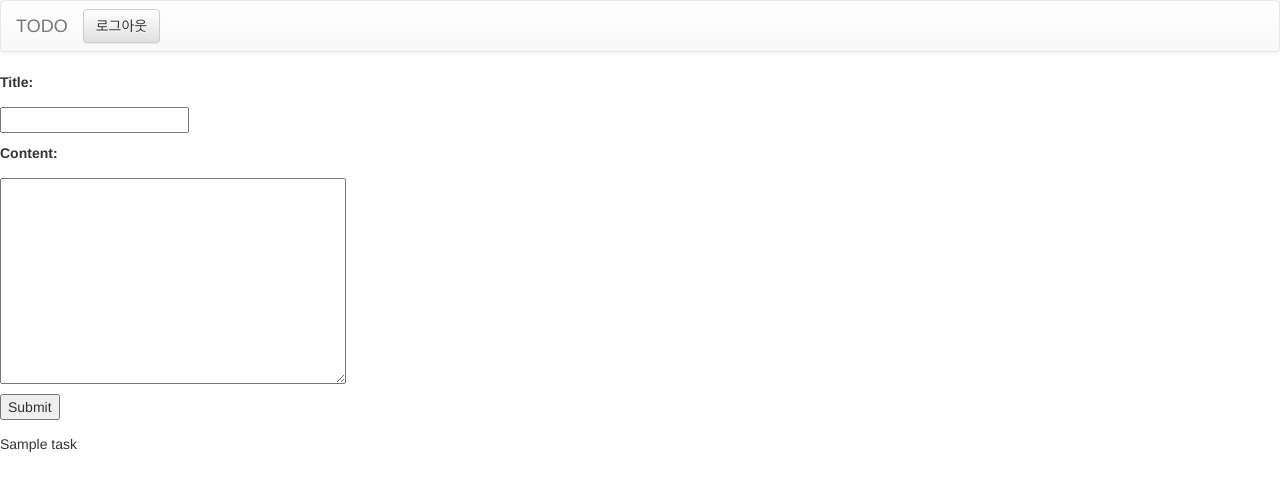
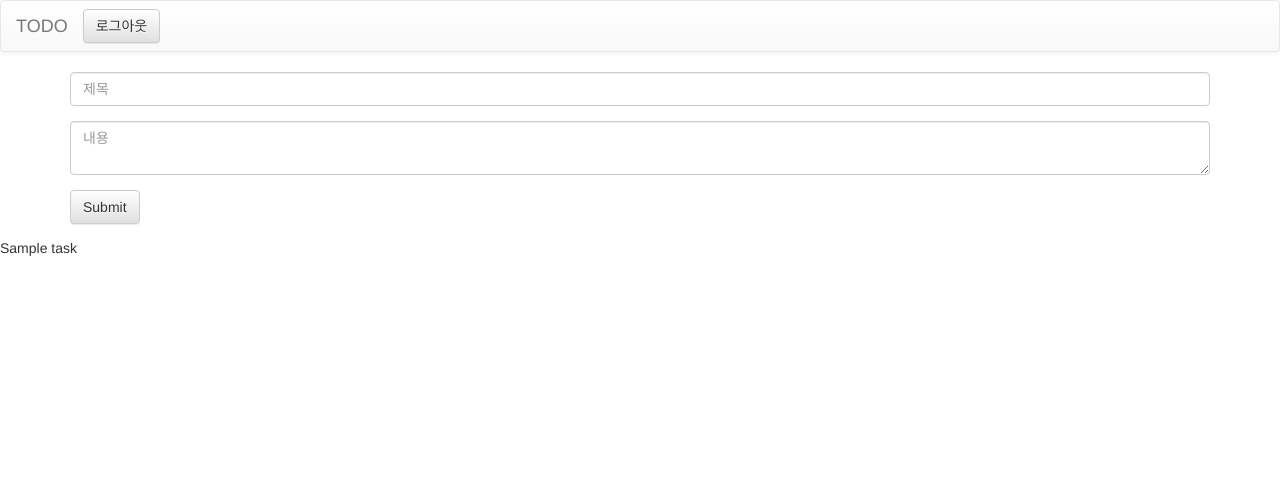
Before and after one commit to chang12/django-todo, a Django app: template todo/post/templates/post/index.html in a window 1280 px wide. Shown: the top 491 px of the page. Run offline with Django 3.2, Linux system fonts and the light colour scheme; the template is opened without the code that fills it: values that come from a table or form of the project are taken from there, others are empty; tables that the repository leaves empty hold one stand-in row (values such as "Sample post"); parts of the project's set-up code (start-up, migrations or seed data) failed here and were passed over; some libraries are stand-ins or nearby versions.

Commit message:
Task 생성 Form Bootstrap 적용해서 정리 (에러 상황 고려 안됨)

```diff
--- a/todo/post/templates/post/index.html
+++ b/todo/post/templates/post/index.html
@@ -7,6 +7,8 @@
     <link rel="stylesheet" href="https://maxcdn.bootstrapcdn.com/bootstrap/3.3.7/css/bootstrap-theme.min.css" integrity="sha384-rHyoN1iRsVXV4nD0JutlnGaslCJuC7uwjduW9SVrLvRYooPp2bWYgmgJQIXwl/Sp" crossorigin="anonymous">
     <!-- Latest compiled and minified JavaScript -->
     <script src="https://maxcdn.bootstrapcdn.com/bootstrap/3.3.7/js/bootstrap.min.js" integrity="sha384-Tc5IQib027qvyjSMfHjOMaLkfuWVxZxUPnCJA7l2mCWNIpG9mGCD8wGNIcPD7Txa" crossorigin="anonymous"></script>
+
+    <meta name="viewport" content="width=device-width, initial-scale=1">
 </head>
 
 <body>
@@ -18,25 +20,24 @@
         <button type="button" class="btn btn-default navbar-btn" onclick="location.href='{% url 'logout' %}?next={% url 'post:index' %}'">로그아웃</button>
     </div>
 </nav>
-</body>
 
-<form action="" method="post">
-    {% csrf_token %}
-    {% for field in form %}
-        <div class="fieldWrapper">
-        {{ field.errors }}
-        <p>{{ field.label_tag }}</p>
-        <p>{{ field }}</p>
-        {% if field.help_text %}
-            <p class="help">{{ field.help_text|safe }}</p>
-        {% endif %}
+<div class="container">
+    <form action="" method="post">
+        {% csrf_token %}
+        <div class="form-group">
+            <input type="text" class="form-control" placeholder="제목" name="title">
         </div>
-    {% endfor %}
-    <input type="submit">
-</form>
+        <div class="form-group">
+            <textarea class="form-control" placeholder="내용" name="content"></textarea>
+        </div>
+        <button type="submit" class="btn btn-default">Submit</button>
+    </form>
+</div>
 
 {% for task in tasks %}
     <div><p>
         {{ task.title }}
     </p></div>
 {% endfor %}
+
+</body>
```
